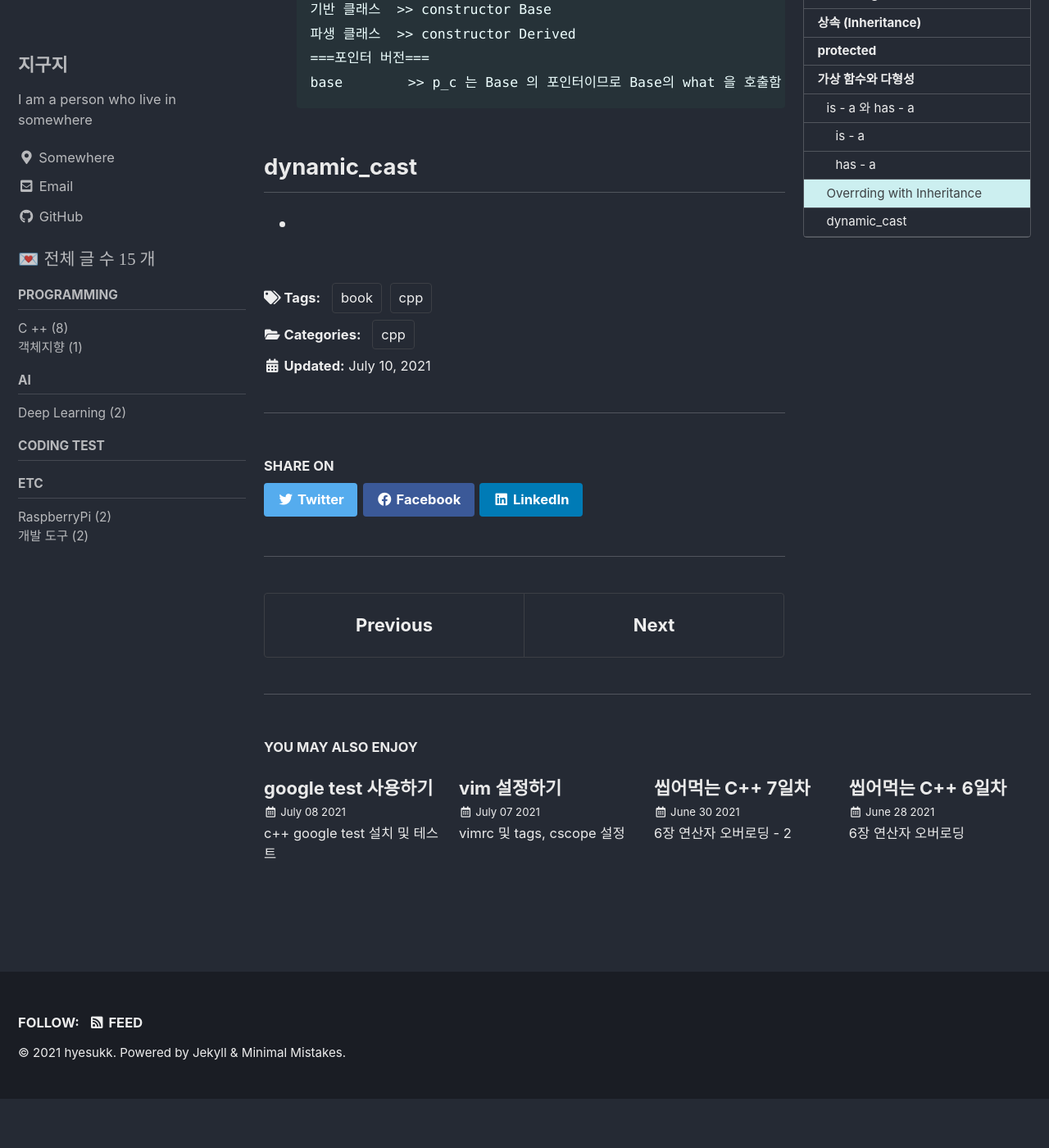
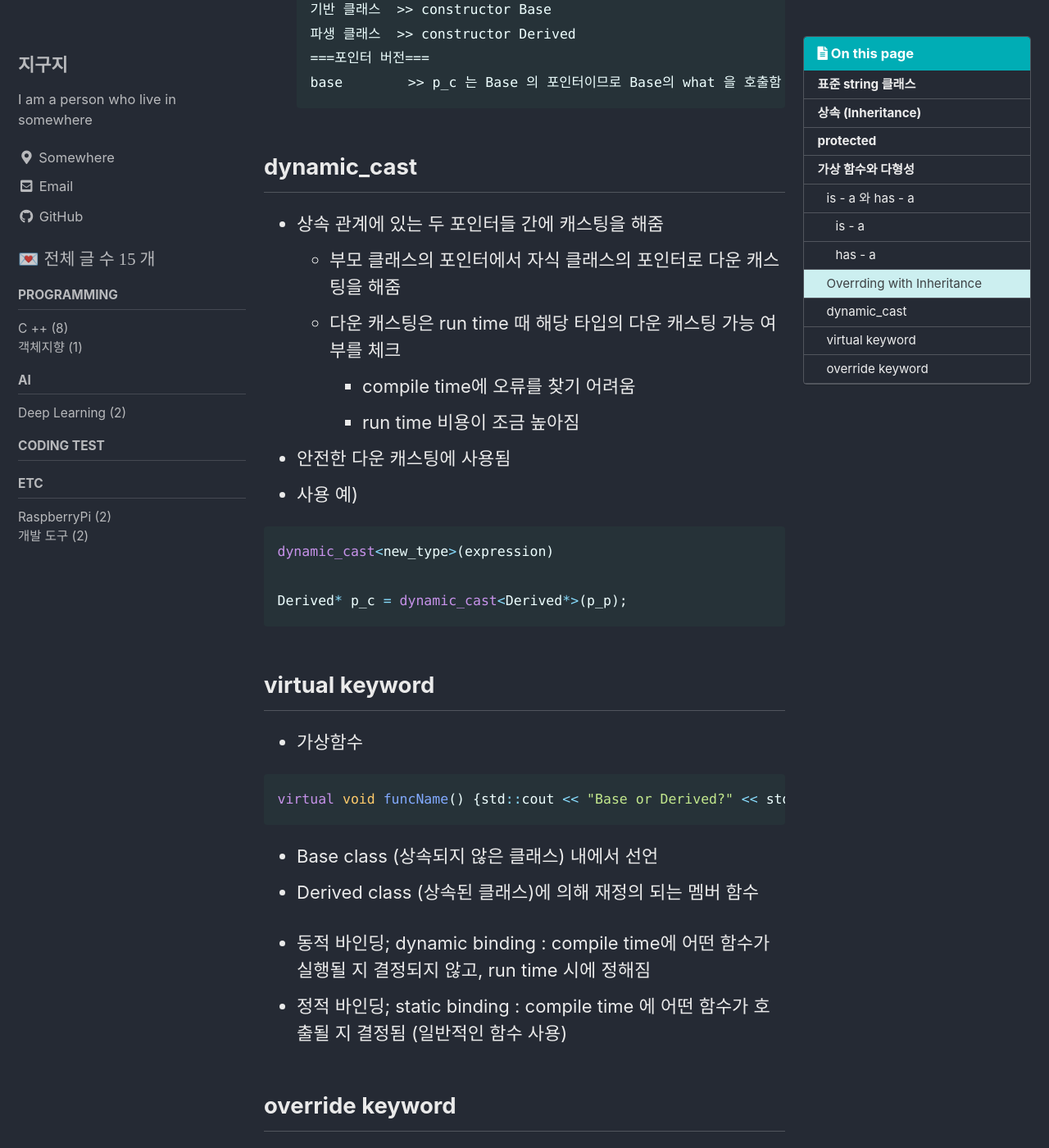
Before and after one commit to hyesuk-k/hyesuk-k.github.io, a Jekyll site: the page built from _posts/2021-07-01-cpp_start_day8.md, in a window 1280 px wide and 1400 px high, scrolled down 6602 px. Shown: the whole window at 82% size. Built offline with Jekyll 4.4.1, drawn with Linux system fonts in a browser that asks for light colours; cached includes are drawn as plain includes; before the commit the page ends 7942 px from its top, so only the background shows below that; some of the changed text lies outside the part shown.

Commit message:
[cpp] 씹어먹는 c++ 6-2. virtual keyword

````diff
--- a/_posts/2021-07-01-cpp_start_day8.md
+++ b/_posts/2021-07-01-cpp_start_day8.md
@@ -12,7 +12,7 @@ toc: true
 toc_sticky: true
 
 date: 2021-07-01
-last_modified_at: 2021-07-10
+last_modified_at: 2021-07-12
 
 ---
 
@@ -216,4 +216,40 @@ base        >> p_c 는 Base 의 포인터이므로 Base의 what 을 호출함
 
 ## dynamic_cast
 
-*
+* 상속 관계에 있는 두 포인터들 간에 캐스팅을 해줌
+  + 부모 클래스의 포인터에서 자식 클래스의 포인터로 다운 캐스팅을 해줌
+  + 다운 캐스팅은 run time 때 해당 타입의 다운 캐스팅 가능 여부를 체크
+    - compile time에 오류를 찾기 어려움
+    - run time 비용이 조금 높아짐
+* 안전한 다운 캐스팅에 사용됨
+* 사용 예)
+
+```cpp
+dynamic_cast<new_type>(expression)
+
+Derived* p_c = dynamic_cast<Derived*>(p_p);
+```
+
+## virtual keyword
+
+* 가상함수
+
+```cpp
+virtual void funcName() {std::cout << "Base or Derived?" << std::endl; }
+```
+
+* Base class (상속되지 않은 클래스) 내에서 선언
+* Derived class (상속된 클래스)에 의해 재정의 되는 멤버 함수
+
+* 동적 바인딩; dynamic binding : compile time에 어떤 함수가 실행될 지 결정되지 않고, run time 시에 정해짐
+* 정적 바인딩; static binding : compile time 에 어떤 함수가 호출될 지 결정됨 (일반적인 함수 사용)
+
+## override keyword
+
+
+* C++ 11 지원
+* Derived class에서 Base class의 가상 함수를 오버라이드 하는 경우 사용됨 (명시적)
+
+```cpp
+void what() override { std::cout << s << std::endl; }
+```
````
